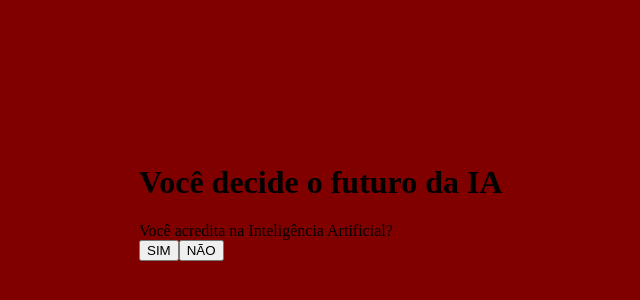
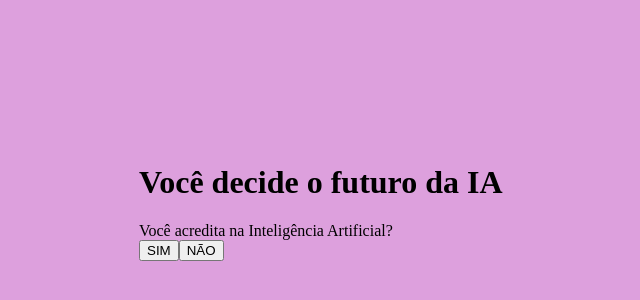
Before and after one commit to giovannaww/IA3F, a plain HTML site: page index.html in a window 1280 px wide. Shown: the part 198-498 px from the top of the page, without its empty margins (201-841 px from the left). Drawn offline with Linux system fonts and the light colour scheme.

Commit message:
Add files via upload

```diff
--- a/style.css
+++ b/style.css
@@ -1,8 +1,8 @@
 :root{
-    --cor-fundo: #800000;
+    --cor-fundo: #DDA0DD;
     --cor-principal: #DB7093;
     --cor-secunaria: #4682B4;
-    --cor-destaque: #DDA0DD;
+    --cor-destaque: #800000;
     --cor-texto: #000000;
 }
 body{
```
